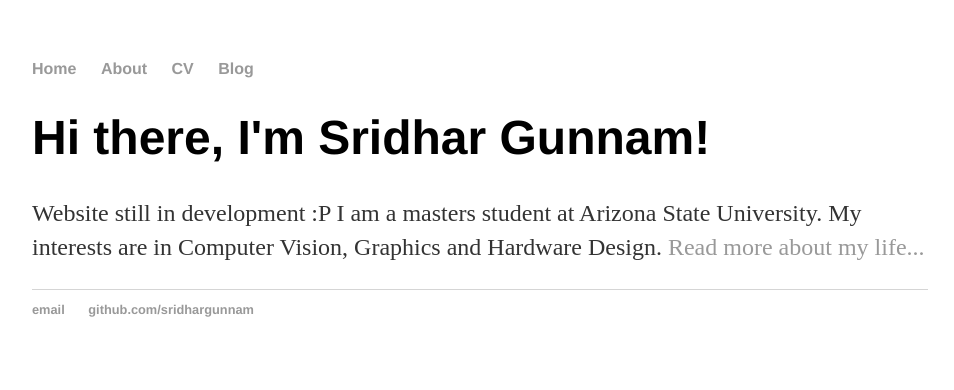
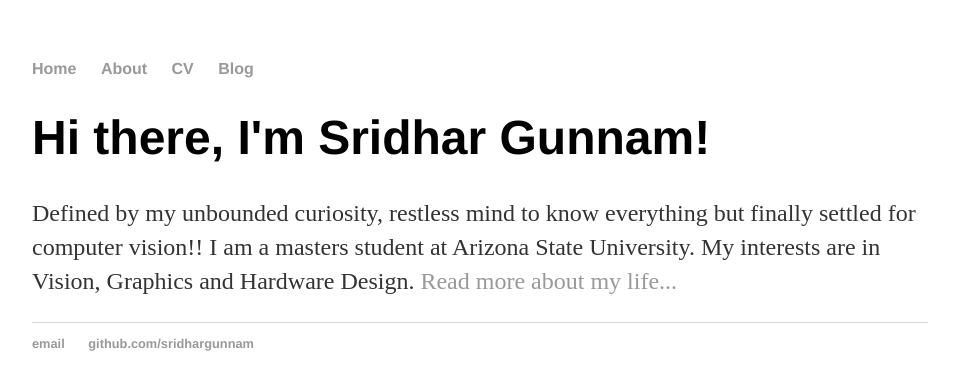
Before and after one commit to sridhargunnam/sridhargunnam.github.io, a Jekyll site: the page built from index.html, in a window 1280 px wide. Shown: the top 390 px of the page, without its empty margins (160-1114 px from the left). Built offline with Jekyll 4.4.1, drawn with Linux system fonts in a browser that asks for light colours.

Commit message:
Update index.html

```diff
--- a/index.html
+++ b/index.html
@@ -4,5 +4,5 @@ title: Sridhar Gunnam, Researcher, Engineer
 ---
 <div class="blurb">
 	<h1>Hi there, I'm Sridhar Gunnam!</h1>
-	<p>Website still in development :P I am a masters student at Arizona State University. My interests are in Computer Vision, Graphics and Hardware Design. <a href="/about">Read more about my life...</a></p>
+	<p>Defined by my unbounded curiosity, restless mind to know everything but finally settled for computer vision!! I am a masters student at Arizona State University. My interests are in Vision, Graphics and Hardware Design. <a href="/about">Read more about my life...</a></p>
 </div><!-- /.blurb -->
```
